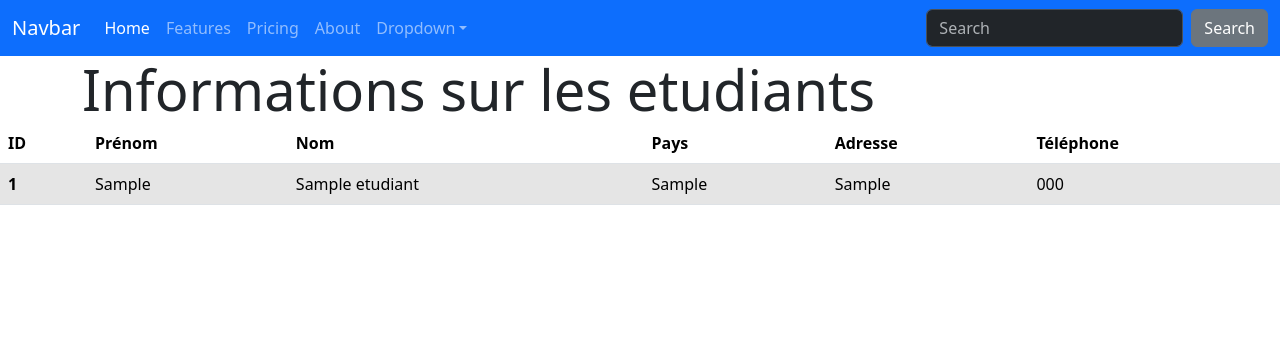
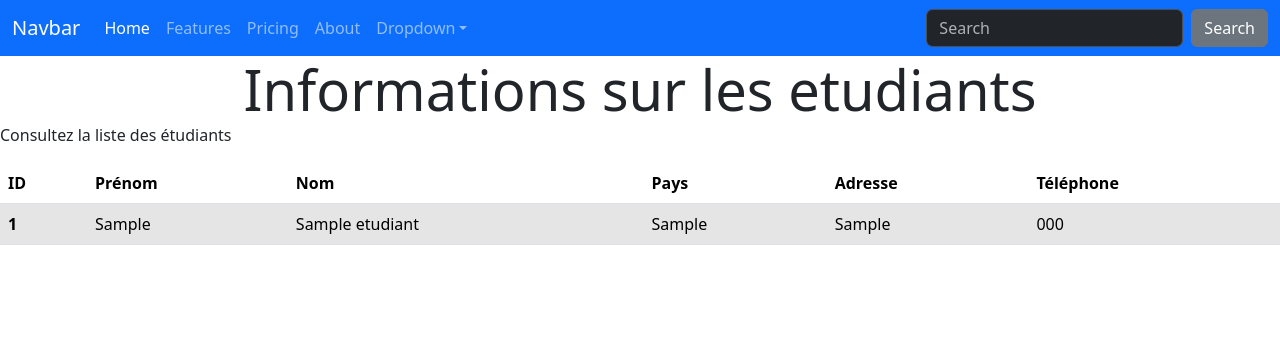
Before and after one commit to stherlove03/Devoir-2, a Django app: page / in a window 1280 px wide. Shown: the top 356 px of the page. Run offline with Django 5.2, Linux system fonts and the light colour scheme; tables that the repository leaves empty hold one stand-in row (values such as "Sample post").

Commit message:
Modification fichier HTML

```diff
--- a/ecoles/ecole/templates/index.html
+++ b/ecoles/ecole/templates/index.html
@@ -48,8 +48,9 @@
         </div>
       </nav>
       <div class="container">
-        <div class="display-4">Informations sur les etudiants</div>
+        <div class="display-4 text-center">Informations sur les etudiants</div>
       </div>
+      <p>Consultez la liste des étudiants</p>
       <table class="table table-hover">
         <thead>
           <tr>
```
